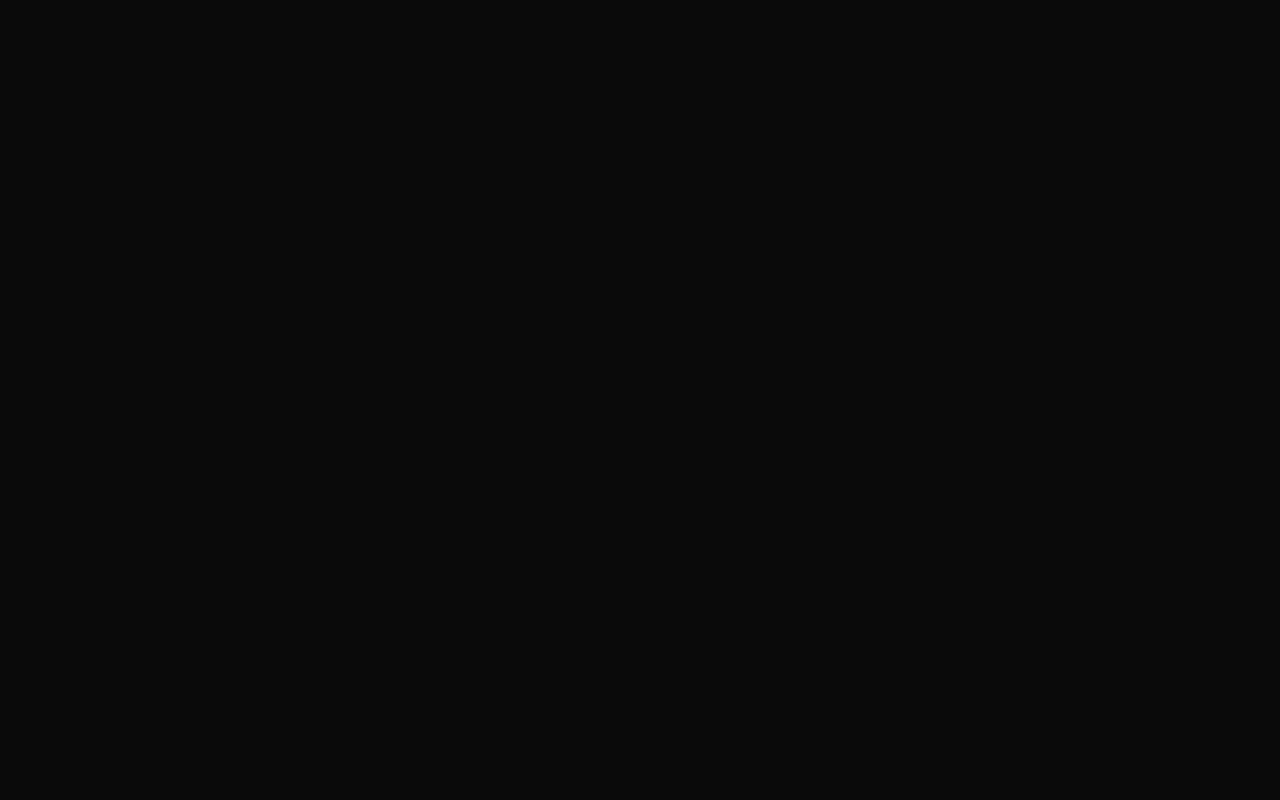
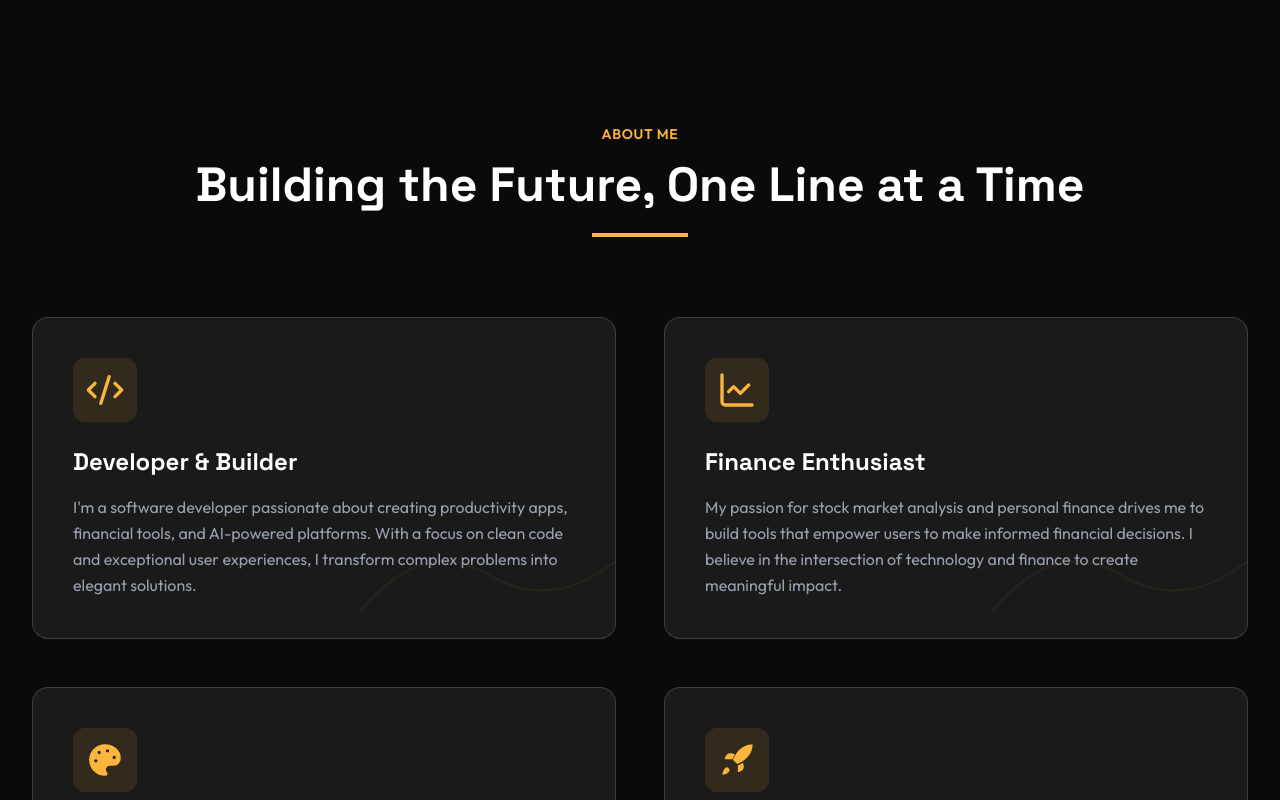
Before and after one commit to djcade32/portofilio_v2, a Next.js app: page / in a window 1280 px wide. Shown: the part 800-1600 px from the top of the page. Before the commit the page ends 800 px from the top, so only its background shows below. Built offline with nearby package versions, Linux system fonts and the light colour scheme.

Commit message:
Added the About section

```diff
--- a/app/page.tsx
+++ b/app/page.tsx
@@ -1,3 +1,4 @@
+import About from "@/sections/About";
 import Hero from "@/sections/Hero";
 import Image from "next/image";
 
@@ -5,6 +6,7 @@ export default function Home() {
   return (
     <main>
       <Hero />
+      <About />
     </main>
   );
 }
--- /dev/null
+++ b/components/AboutCard.tsx
@@ -0,0 +1,46 @@
+import { LucideProps } from "lucide-react";
+import React, { ForwardRefExoticComponent, RefAttributes } from "react";
+
+interface Props {
+  title: string;
+  description: string;
+  icon: ForwardRefExoticComponent<Omit<LucideProps, "ref"> & RefAttributes<SVGSVGElement>>;
+  filledIcon?: boolean;
+}
+
+const AboutCard = ({ title, description, icon, filledIcon = false }: Props) => {
+  const iconProp = () => {
+    let prop: LucideProps = {
+      size: 40,
+      className: "text-accent",
+    };
+    if (filledIcon) {
+      prop = {
+        ...prop,
+        fill: "var(--accent)",
+        strokeWidth: 1,
+        color: "#312A1F",
+      };
+    }
+
+    return prop;
+  };
+
+  return (
+    <div className="bg-card border border-secondary rounded-2xl p-10 relative overflow-hidden group hover:border-accent/50 transition">
+      <div className="absolute inset-0 chart-pattern opacity-30"></div>
+      <svg className="absolute bottom-0 right-0 w-64 h-32 opacity-5" viewBox="0 0 200 100">
+        <path d="M0,80 Q50,20 100,50 T200,40" stroke="#fbb53d" stroke-width="2" fill="none"></path>
+      </svg>
+      <div className="relative z-10">
+        <div className="w-16 h-16 bg-accent/10 rounded-xl flex items-center justify-center mb-6">
+          {React.createElement(icon, iconProp())}
+        </div>
+        <h3 className="text-2xl font-bold mb-4">{title}</h3>
+        <p className="text-gray-400 leading-relaxed">{description}</p>
+      </div>
+    </div>
+  );
+};
+
+export default AboutCard;
--- /dev/null
+++ b/sections/About.tsx
@@ -0,0 +1,47 @@
+import AboutCard from "@/components/AboutCard";
+import React from "react";
+import { CodeXml, ChartLine, Palette, Rocket } from "lucide-react";
+
+const About = () => {
+  return (
+    <section id="about" className="py-32 relative">
+      <div className="max-w-7xl mx-auto px-8">
+        <div className="text-center mb-20">
+          <span className="text-accent text-sm font-semibold tracking-wider uppercase">
+            About Me
+          </span>
+          <h2 className="text-5xl font-bold mt-4 mb-6">Building the Future, One Line at a Time</h2>
+          <div className="w-24 h-1 bg-accent mx-auto"></div>
+        </div>
+        <div className="grid grid-cols-1 gap-12 md:grid-cols-2">
+          <AboutCard
+            title={`Developer & Builder`}
+            description="I'm a software developer passionate about creating productivity apps, financial tools,
+            and AI-powered platforms. With a focus on clean code and exceptional user experiences, I
+            transform complex problems into elegant solutions."
+            icon={CodeXml}
+          />
+          <AboutCard
+            title={`Finance Enthusiast`}
+            description="My passion for stock market analysis and personal finance drives me to build tools that empower users to make informed financial decisions. I believe in the intersection of technology and finance to create meaningful impact."
+            icon={ChartLine}
+          />
+          <AboutCard
+            title={`Design-Driven`}
+            description="Every product I build combines technical excellence with beautiful, intuitive design. I believe that great software should not only work flawlessly but also delight users at every interaction."
+            icon={Palette}
+            filledIcon
+          />
+          <AboutCard
+            title={`Impact Focused`}
+            description="I'm driven by creating products that make a real difference in people's lives. From productivity tools to financial platforms, my goal is to build software that empowers and inspires users to achieve more."
+            icon={Rocket}
+            filledIcon
+          />
+        </div>
+      </div>
+    </section>
+  );
+};
+
+export default About;
```
